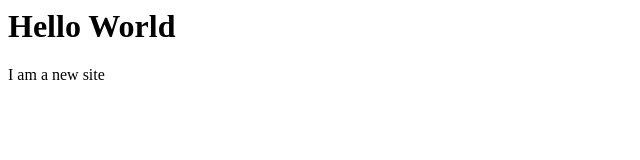
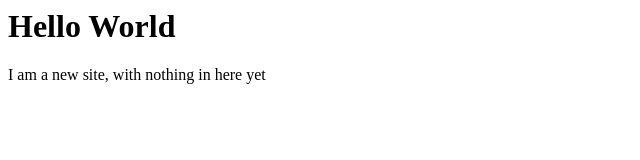
Before and after one commit to catama/catama.github.io, a plain HTML site: page index.html in a window 1280 px wide. Shown: the whole page, without its empty margins (0-640 px from the left). Drawn offline with Linux system fonts and the light colour scheme.

Commit message:
Update index.html

```diff
--- a/index.html
+++ b/index.html
@@ -1,6 +1,6 @@
 <html>
     <body>
         <h1>Hello World</h1>
-        <p>I am a new site</p>
+        <p>I am a new site, with nothing in here yet</p>
     </body>
 </html>
```
